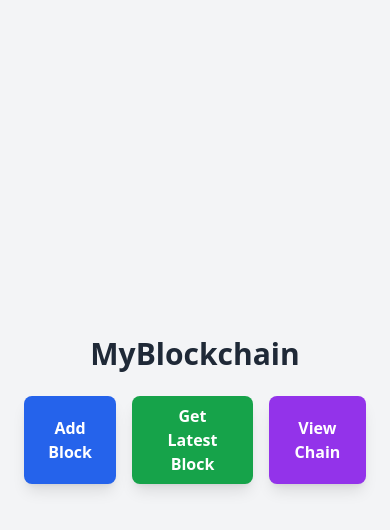
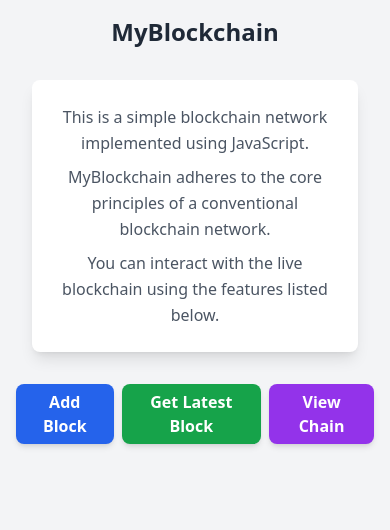
Before and after one commit to virtualvasu/MyBlockchain, a React (Create React App) app in the folder frontend/: page / in a window 390 px wide. Shown: the top 530 px of the page. Built offline with nearby package versions, Linux system fonts and the light colour scheme.

Commit message:
making static site responsive

```diff
--- a/frontend/src/App.js
+++ b/frontend/src/App.js
@@ -2,9 +2,10 @@ import React, { useState } from "react";
 import GetLatestBlock from "./components/latestBlock";
 import AddBlock from "./components/addBlock";
 import Chain from "./components/chain";
+import Intro from "./components/intro";
 
 const App = () => {
-  const [activeComponent, setActiveComponent] = useState(null); // Tracks which component to show
+  const [activeComponent, setActiveComponent] = useState(null);
 
   const handleAddBlock = () => {
     setActiveComponent("AddBlock");
@@ -19,13 +20,19 @@ const App = () => {
   };
 
   return (
-    <div className="App bg-gray-100 min-h-screen flex flex-col items-center justify-center p-6">
-      <h1 className="text-3xl font-bold text-gray-800 mb-6">MyBlockchain</h1>
+    <div className="App bg-gray-100 min-h-screen flex flex-col items-center justify-start p-4">
+      <h1 className="text-2xl font-bold text-gray-800 mb-4"> <b>MyBlockchain</b> </h1>
 
-      <div className="flex space-x-4">
+      {/* Intro Component */}
+      <div className="mb-4">
+        <Intro />
+      </div>
+
+      {/* Buttons for interacting with blockchain */}
+      <div className="flex space-x-2 mb-4">
         {/* Add Block Button */}
         <button
-          className="bg-blue-600 text-white font-semibold py-2 px-6 rounded-lg shadow-lg hover:bg-blue-700 transition duration-200"
+          className="bg-blue-600 text-white font-semibold py-1.5 px-4 rounded-lg shadow-md hover:bg-blue-700 transition duration-200"
           onClick={handleAddBlock}
         >
           Add Block
@@ -33,7 +40,7 @@ const App = () => {
 
         {/* Get Latest Block Button */}
         <button
-          className="bg-green-600 text-white font-semibold py-2 px-6 rounded-lg shadow-lg hover:bg-green-700 transition duration-200"
+          className="bg-green-600 text-white font-semibold py-1.5 px-4 rounded-lg shadow-md hover:bg-green-700 transition duration-200"
           onClick={toggleLatestBlock}
         >
           {activeComponent === "GetLatestBlock" ? "Hide Latest Block" : "Get Latest Block"}
@@ -41,7 +48,7 @@ const App = () => {
 
         {/* View Chain Button */}
         <button
-          className="bg-purple-600 text-white font-semibold py-2 px-6 rounded-lg shadow-lg hover:bg-purple-700 transition duration-200"
+          className="bg-purple-600 text-white font-semibold py-1.5 px-4 rounded-lg shadow-md hover:bg-purple-700 transition duration-200"
           onClick={toggleChain}
         >
           {activeComponent === "Chain" ? "Hide Chain" : "View Chain"}
@@ -49,7 +56,7 @@ const App = () => {
       </div>
 
       {/* Conditionally Render Components */}
-      <div className="mt-6">
+      <div className="mt-0">
         {activeComponent === "GetLatestBlock" && <GetLatestBlock />}
         {activeComponent === "AddBlock" && <AddBlock />}
         {activeComponent === "Chain" && <Chain />}
--- a/frontend/src/components/addBlock.js
+++ b/frontend/src/components/addBlock.js
@@ -2,31 +2,35 @@ import { useState } from "react";
 import axios from "axios";
 
 const AddBlock = () => {
-
-
   const [blockData, setBlockData] = useState("");
   const [blockMsg, setBlockMsg] = useState("");
   const [loading, setLoading] = useState(false);
 
   const handleDataInput = (e) => {
-
-        setBlockData(e.target.value)
-    }
+    setBlockData(e.target.value);
+  };
 
   const handleAddBlock = async () => {
-
     if (!blockData) {
       setBlockMsg("Add some text as block data");
+      return;
     }
 
     setLoading(true);
+    setBlockMsg(""); // Clear previous messages
 
     try {
-            const response = await axios.post("https://myblockchain-backend.onrender.com/addBlock", {
-                data: blockData,
-            });
+      const response = await axios.post(
+        "https://myblockchain-backend.onrender.com/addBlock",
+        { data: blockData }
+      );
 
-            setBlockMsg(`Block added successfully! Block Hash: ${response.data.block.hash}`);
+      // Limit the block hash to 7 characters and append "..."
+      const limitedHash = `${response.data.block.hash.slice(0, 7)}...`;
+
+      // Display success message with the truncated block hash
+      const blockHash = `Block added successfully!\nBlock Hash: ${limitedHash}`;
+      setBlockMsg(blockHash);
     } catch (error) {
       setBlockMsg("Failed to add block. Please try again.");
     } finally {
@@ -34,10 +38,9 @@ const AddBlock = () => {
     }
   };
 
-
   return (
-        <div className="min-h-screen bg-gray-100 flex items-center justify-center p-6">
-            <div className="bg-white p-6 rounded-lg shadow-lg w-full max-w-md mx-auto mt-4">
+    <div className="mb-10 mt-5 bg-gray-100 flex items-center justify-center p-4 sm:p-6">
+      <div className="bg-white p-4 rounded-lg shadow-lg w-full mx-auto">
         <h1 className="text-2xl font-bold text-gray-800 mb-4 text-center">
           Add New Block
         </h1>
@@ -55,20 +58,19 @@ const AddBlock = () => {
           onClick={handleAddBlock}
           disabled={loading}
         >
-                    {loading ? "Adding Block..." : "Add Block"}
+          {loading ? "Mining new Block..." : "Add Block"}
         </button>
-            </div>
 
         {blockMsg && (
-                <p className="text-center mt-4 text-lg text-green-600 font-semibold">
+          <div className="mt-4 p-3 bg-blue-50 border border-blue-300 rounded-lg text-center shadow-md w-full max-w-full break-words overflow-auto">
+            <p className="text-sm font-semibold text-gray-700 whitespace-pre-wrap break-words">
               {blockMsg}
             </p>
+          </div>
         )}
       </div>
-
-
+    </div>
   );
-
 };
 
 export default AddBlock;
--- /dev/null
+++ b/frontend/src/components/intro.js
@@ -0,0 +1,22 @@
+import React from "react";
+
+const Intro = () => {
+  return (
+    <div className="flex justify-center items-center bg-gray-100 p-4">
+      <div className="bg-white shadow-lg rounded-lg p-6 max-w-2xl text-center">
+
+        <p className="text-gray-600 leading-relaxed">
+          This is a simple blockchain network implemented using JavaScript.
+          <span className="block mt-2">
+            MyBlockchain adheres to the core principles of a conventional blockchain network.
+          </span>
+          <span className="block mt-2">
+            You can interact with the live blockchain using the features listed below.
+          </span>
+        </p>
+      </div>
+    </div>
+  );
+};
+
+export default Intro;
--- a/frontend/src/components/latestBlock.js
+++ b/frontend/src/components/latestBlock.js
@@ -22,51 +22,54 @@ const GetLatestBlock = () => {
   }, []);
 
   if (loading) {
-    return <div className="text-center text-blue-600">Loading...</div>;
+    return <div className="text-center text-blue-600 text-lg">Loading...</div>;
   }
 
   if (error) {
-    return <div className="text-center text-red-600">{error}</div>;
+    return <div className="text-center text-red-600 text-lg">{error}</div>;
   }
 
   return (
-    <div className="latest-block bg-gray-100 min-h-screen flex flex-col items-center p-6">
-      <h1 className="text-3xl font-bold text-gray-800 mb-6">Latest Block</h1>
+    <div className="latest-block bg-gray-100 min-h-screen flex flex-col items-center px-2 py-4 sm:px-4">
+      <h1 className="text-2xl sm:text-3xl font-bold text-gray-800 mb-4 text-center">
+        Latest Block
+      </h1>
       {latestBlock ? (
-        <div className="block-card w-full max-w-2xl bg-white border border-gray-300 rounded-lg shadow-lg p-6">
-          <div className="mb-4">
-            <p className="text-lg font-semibold text-gray-700">
+        <div className="block-card w-full max-w-screen-sm bg-white border border-gray-300 rounded-lg shadow-lg p-4 overflow-hidden">
+          <div className="mb-3">
+            <p className="text-sm font-semibold text-gray-700">
               <span className="text-blue-600">Block Index:</span> {latestBlock.index}
             </p>
           </div>
-          <div className="mb-4">
-            <p className="text-lg font-semibold text-gray-700">
-              <span className="text-blue-600">Block Timestamp:</span> {new Date(latestBlock.timestamp).toLocaleString()}
+          <div className="mb-3">
+            <p className="text-sm font-semibold text-gray-700">
+              <span className="text-blue-600">Block Timestamp:</span>{" "}
+              {new Date(latestBlock.timestamp).toLocaleString()}
             </p>
           </div>
-          <div className="mb-4">
-            <p className="text-lg font-semibold text-gray-700">
+          <div className="mb-3">
+            <p className="text-sm font-semibold text-gray-700">
               <span className="text-blue-600">Previous Hash:</span>
             </p>
-            <p className="text-sm font-mono text-gray-600 break-words">{latestBlock.prevHash}</p>
+            <p className="text-xs font-mono text-gray-600 break-all">{latestBlock.prevHash}</p>
           </div>
-          <div className="mb-4">
-            <p className="text-lg font-semibold text-gray-700">
+          <div className="mb-3">
+            <p className="text-sm font-semibold text-gray-700">
               <span className="text-blue-600">Hash:</span>
             </p>
-            <p className="text-sm font-mono text-gray-600 break-words">{latestBlock.hash}</p>
+            <p className="text-xs font-mono text-gray-600 break-all">{latestBlock.hash}</p>
           </div>
-          <div className="mb-4">
-            <p className="text-lg font-semibold text-gray-700">
+          <div className="mb-3">
+            <p className="text-sm font-semibold text-gray-700">
               <span className="text-blue-600">Data:</span>
             </p>
-            <p className="text-sm text-gray-800 bg-blue-100 p-3 rounded-md whitespace-pre-wrap">
+            <p className="text-xs text-gray-800 bg-blue-100 p-2 rounded-md break-all">
               {latestBlock.data}
             </p>
           </div>
         </div>
       ) : (
-        <p className="text-gray-700">No block data available.</p>
+        <p className="text-gray-700 text-sm">No block data available.</p>
       )}
     </div>
   );
```
Lines whose indentation alone changed are shown as unchanged.
